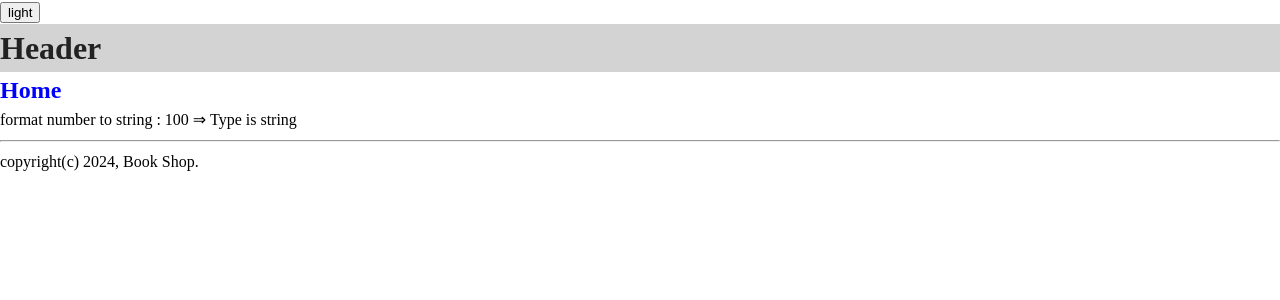
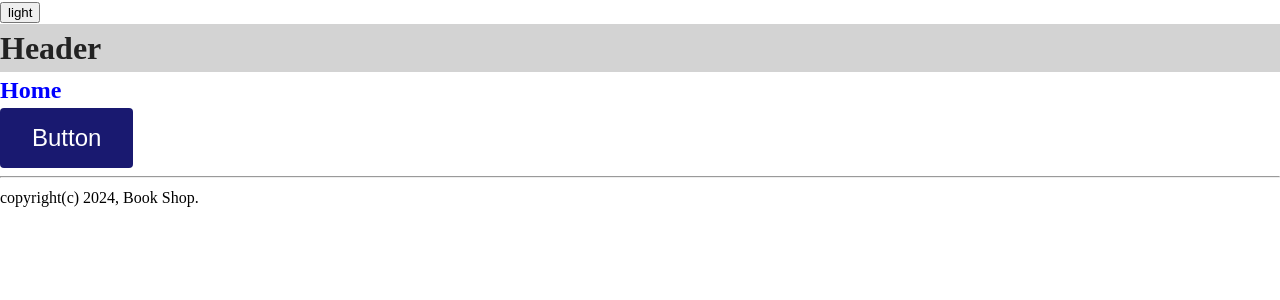
Before and after one commit to hongii/Book-Shop-FE, a React (Create React App) app: page / in a window 1280 px wide. Shown: the top 300 px of the page. Built offline with nearby package versions, Linux system fonts and the light colour scheme.

Commit message:
[feat]: Button 컴포넌트와 Button test코드 작성

```diff
--- /dev/null
+++ b/src/components/common/Button.tsx
@@ -0,0 +1,33 @@
+import React from "react";
+import styled from "styled-components";
+import { ButtonScheme, ButtonSize } from "../../style/theme";
+
+interface Props {
+  children: React.ReactNode;
+  size: ButtonSize;
+  scheme: ButtonScheme;
+  isLoading?: boolean;
+  disabled?: boolean;
+}
+
+const Button = ({ children, size, scheme, isLoading, disabled }: Props) => {
+  return (
+    <ButtonStyle size={size} scheme={scheme} isLoading={isLoading} disabled={disabled}>
+      {children}
+    </ButtonStyle>
+  );
+};
+
+const ButtonStyle = styled.button<Omit<Props, "children">>`
+  font-size: ${({ theme, size }) => theme.buttonSize[size].fontSize};
+  padding: ${({ theme, size }) => theme.buttonSize[size].padding};
+  color: ${({ theme, scheme }) => theme.buttonScheme[scheme].color};
+  background-color: ${({ theme, scheme }) => theme.buttonScheme[scheme].backgroundColor};
+  border-radius: ${({ theme }) => theme.borderRadius.default};
+  border: 0;
+  opacity: ${({ disabled }) => (disabled ? 0.5 : 1)};
+  pointer-events: ${({ disabled }) => (disabled ? "none" : "auto")};
+  cursor: ${({ disabled }) => (disabled ? "none" : "pointer")};
+`;
+
+export default Button;
--- a/src/pages/HomePage.tsx
+++ b/src/pages/HomePage.tsx
@@ -1,7 +1,6 @@
+import Button from "../components/common/Button";
 import Title from "../components/common/Title";
-import { formatNumber } from "../utils/format";
 
-const COUNT = 100;
 const HomePage = () => {
   return (
     <>
@@ -9,9 +8,9 @@
         <Title size="medium" color="secondary">
           Home
         </Title>
-        <div>{`format number to string : ${formatNumber(COUNT)} ⇒ Type is ${typeof formatNumber(
-          COUNT,
-        )}`}</div>
+        <Button size="large" scheme="primary" isLoading={false} disabled={false}>
+          Button
+        </Button>
       </section>
     </>
   );
--- a/src/style/theme.ts
+++ b/src/style/theme.ts
@@ -1,6 +1,8 @@
 export type ThemeName = "light" | "dark";
 export type ColorKey = "primary" | "secondary" | "third" | "background";
 export type HeadingSize = "large" | "medium" | "small";
+export type ButtonSize = "large" | "medium" | "small";
+export type ButtonScheme = "primary" | "normal";
 
 interface Theme {
   name: ThemeName;
@@ -9,6 +11,21 @@
     [key in HeadingSize]: {
       fontSize: string;
     };
+  };
+  buttonSize: {
+    [key in ButtonSize]: {
+      fontSize: string;
+      padding: string;
+    };
+  };
+  buttonScheme: {
+    [key in ButtonScheme]: {
+      color: string;
+      backgroundColor: string;
+    };
+  };
+  borderRadius: {
+    default: string;
   };
 }
 
@@ -24,6 +41,20 @@
     large: { fontSize: "2rem" },
     medium: { fontSize: "1.5rem" },
     small: { fontSize: "1rem" },
+  },
+  buttonSize: {
+    large: { fontSize: "1.5rem", padding: "1rem 2rem" },
+    medium: { fontSize: "1rem", padding: "0.5rem 1.5rem" },
+    small: { fontSize: "0.75rem", padding: "0.25rem 0.5rem" },
+  },
+  buttonScheme: {
+    // 확인 버튼
+    primary: { color: "white", backgroundColor: "midnightblue" },
+    // 취소 버튼
+    normal: { color: "black", backgroundColor: "lightgray" },
+  },
+  borderRadius: {
+    default: "4px",
   },
 };
 
```
Also changed, not shown: 1 other file (tests, documents, lock files or other folders).
